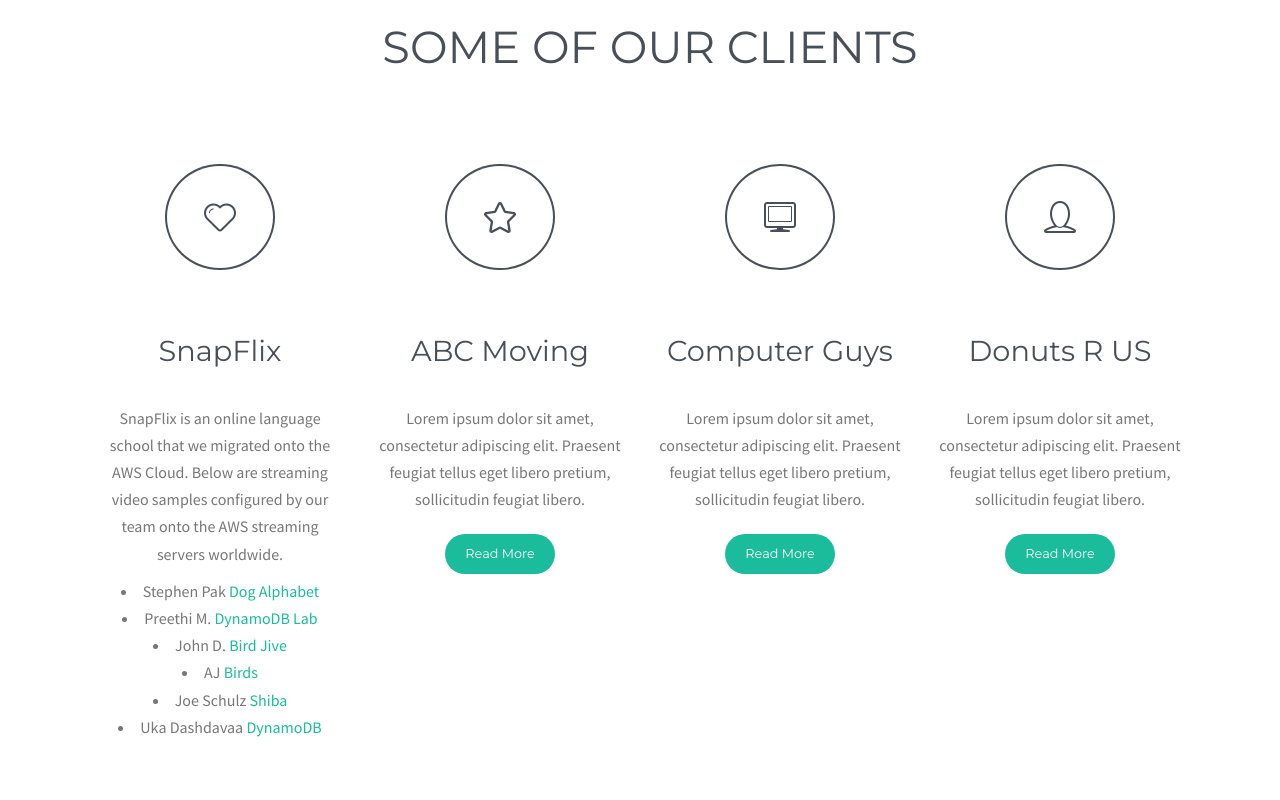
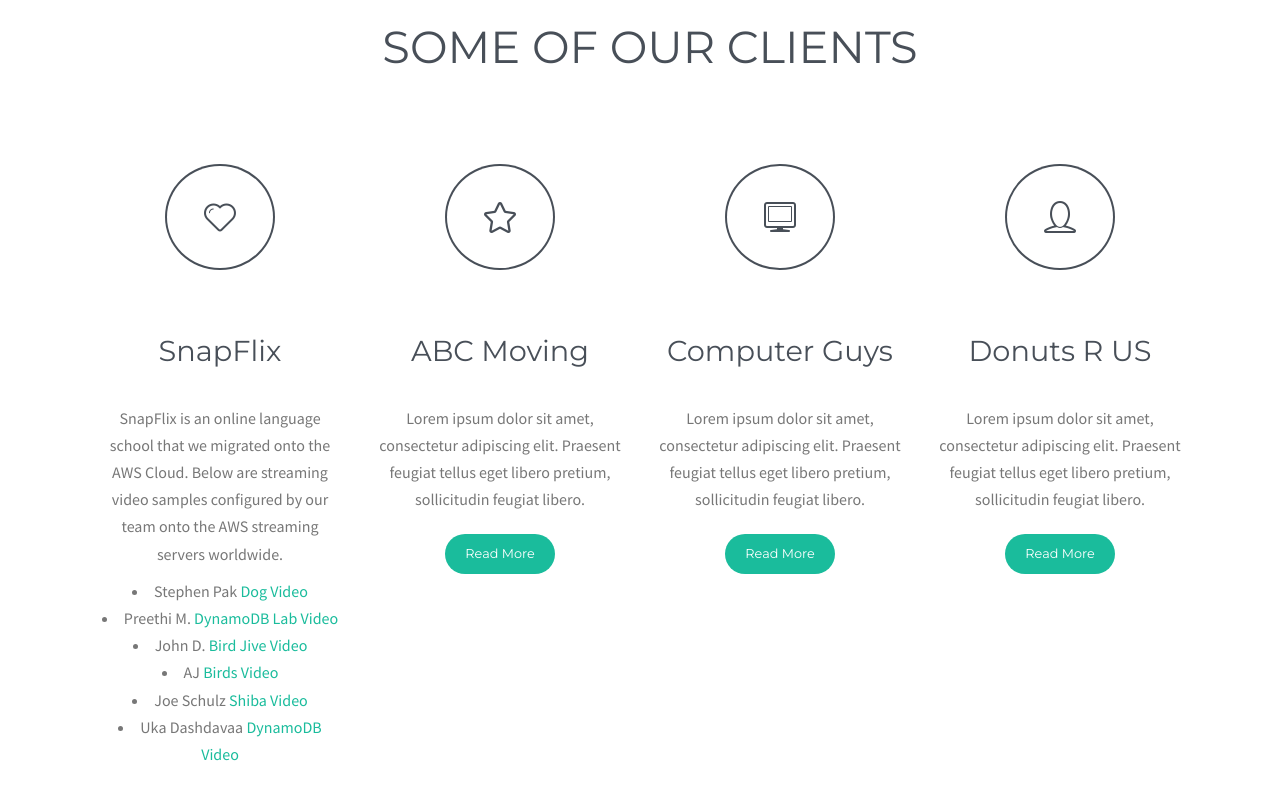
Before and after one commit to stephenpak/cumuluscodex, a plain HTML site: page index.html in a window 1280 px wide. Shown: the part 698-1498 px from the top of the page. Drawn offline with Linux system fonts and the light colour scheme; some packages are replaced by stand-ins of ours; a script that the page names is missing; files whose address does not match are found by name.

Commit message:
Update index.html

```diff
--- a/index.html
+++ b/index.html
@@ -120,7 +120,7 @@
                 <a
                   href="https://stephenpak.github.io/cumuluscodex/dog.mp4"
                   target="_blank"
-                  >Dog Alphabet</a
+                  >Dog Video</a
                 >
                 <!--href="https://d1sydwtyy5groz.cloudfront.net/dog.mp4" link was above-->
               </li>
@@ -131,7 +131,7 @@
                 <a
                   href="https://stephenpak.github.io/cumuluscodex/dynamodb.mp4"
                   target="_blank"
-                  >DynamoDB Lab</a
+                  >DynamoDB Lab Video</a
                 >
               </li>
 
@@ -141,7 +141,7 @@
                 <a
                   href="https://stephenpak.github.io/cumuluscodex/birds.mp4"
                   target="_blank"
-                  >Bird Jive</a
+                  >Bird Jive Video</a
                 >
               </li>
 
@@ -151,7 +151,7 @@
                 <a
                   href="https://stephenpak.github.io/cumuluscodex/birds.mp4"
                   target="_blank"
-                  >Birds</a
+                  >Birds Video</a
                 >
               </li>
 
@@ -161,7 +161,7 @@
                 <a
                   href="https://stephenpak.github.io/cumuluscodex/dog.mp4"
                   target="_blank"
-                  >Shiba</a
+                  >Shiba Video</a
                 >
               </li>
 
@@ -171,7 +171,7 @@
                 <a
                   href="https://stephenpak.github.io/cumuluscodex/dynamodb.mp4"
                   target="_blank"
-                  >DynamoDB</a
+                  >DynamoDB Video</a
                 >
               </li>
               <!--<a class="btn read-more" href="#0">Read More</a>-->
```
